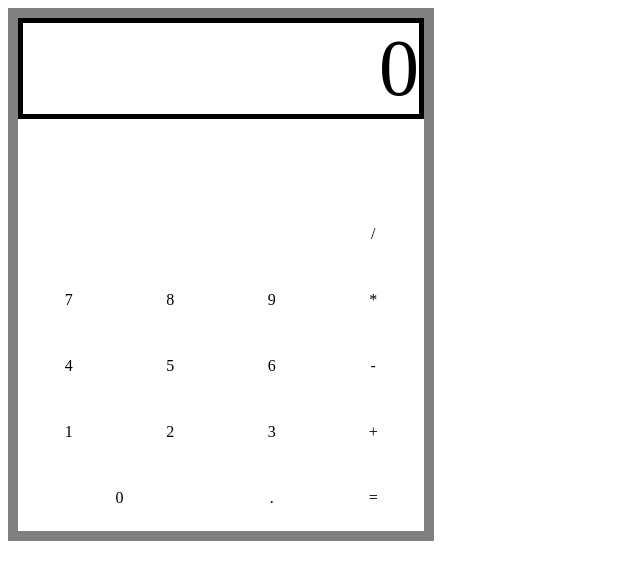
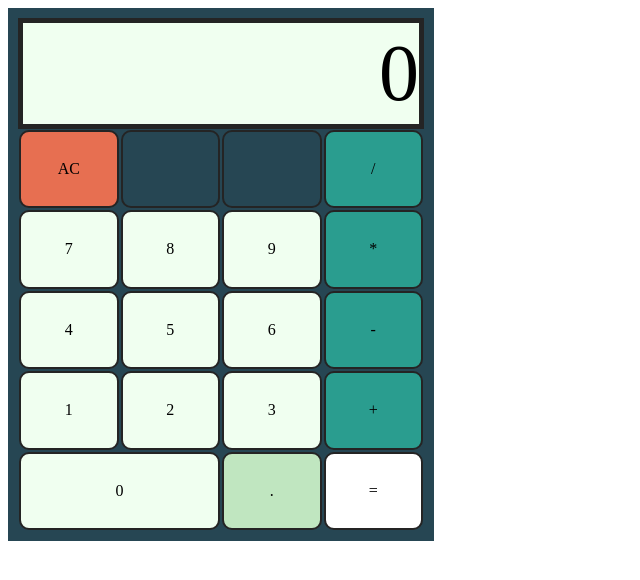
Before and after one commit to QjStout/calculator, a plain HTML site: page index.html in a window 1280 px wide. Shown: the whole page, without its empty margins (0-640 px from the left). Drawn offline with Linux system fonts and the light colour scheme.

Commit message:
Add make pretty feel nice

```diff
--- a/index.html
+++ b/index.html
@@ -13,11 +13,10 @@
 <body>
     <div id="calculator" class="calculator">
         <div id="display" class="calculator display">0</div>
-        <div id="controls" class="calculator"></div>
         <div id="lower-container" class="calculator">
             <div id="keypad" class="calculator">
                 <div class="rows">
-                    <div class="buttons"></div>
+                    <div id="clear" class="buttons">AC</div>
                     <div class="buttons"></div>
                     <div class="buttons"></div>
                     <div class="buttons operators">/</div>
@@ -41,7 +40,7 @@
                     <div class="buttons operators">+</div>
                 </div>
                 <div class="rows">
-                    <div id="zero" class="buttons">0</div>
+                    <div id="zero" class="buttons numbers">0</div>
                     <div id="decimal" class="buttons">.</div>
                     <div id="equals" class="buttons">=</div>
                 </div>
--- a/style.css
+++ b/style.css
@@ -9,9 +9,10 @@
 #calculator {
     width: 426px;
     height: 533px;
-    border: 10px solid gray;
+    border: 10px solid #264653;
     flex-direction: column;
     align-items: center;
+    background-color: #264653;
 }
 
 .calculator {
@@ -19,11 +20,12 @@
 }
 
 .display {
-    border: 5px solid black;
+    border: 5px solid rgb(36, 36, 36);
     justify-content: flex-end;
     align-items: center;
     font-size: 5rem;
     flex: 1;
+    background-color: honeydew;
 }
 
 #controls {
@@ -51,12 +53,53 @@
     display: flex;
     justify-content: center;
     align-items: center;
+    border-radius: 10px;
+    margin: 1px;
+    border: 2px solid rgb(36, 36, 36);
+    box-sizing: border-box;
 }
 
-.buttons:active {
-    background-color: gray;
+#clear {
+    background-color: #E76F51;
+}
+
+#clear:active {
+    background-color: #fd7a59;
+}
+
+.numbers {
+    background-color: honeydew;
+}
+
+.numbers:active {
+    background-color: rgb(214, 248, 214);
+}
+
+.operators {
+    background-color: #2a9d8f;
+}
+
+.operators:active {
+    background-color: #2fb8a8;
 }
 
 #zero {
-    flex: 2;
+    flex: 2 2 10px;
 }
+
+#decimal {
+    background-color: rgb(192, 230, 192);
+}
+
+#decimal:active {
+    background-color: rgb(211, 255, 211);
+}
+
+
+#equals {
+    background-color: white;
+}
+
+#equals:active {
+    background-color: rgb(216, 216, 216);
+}
```
